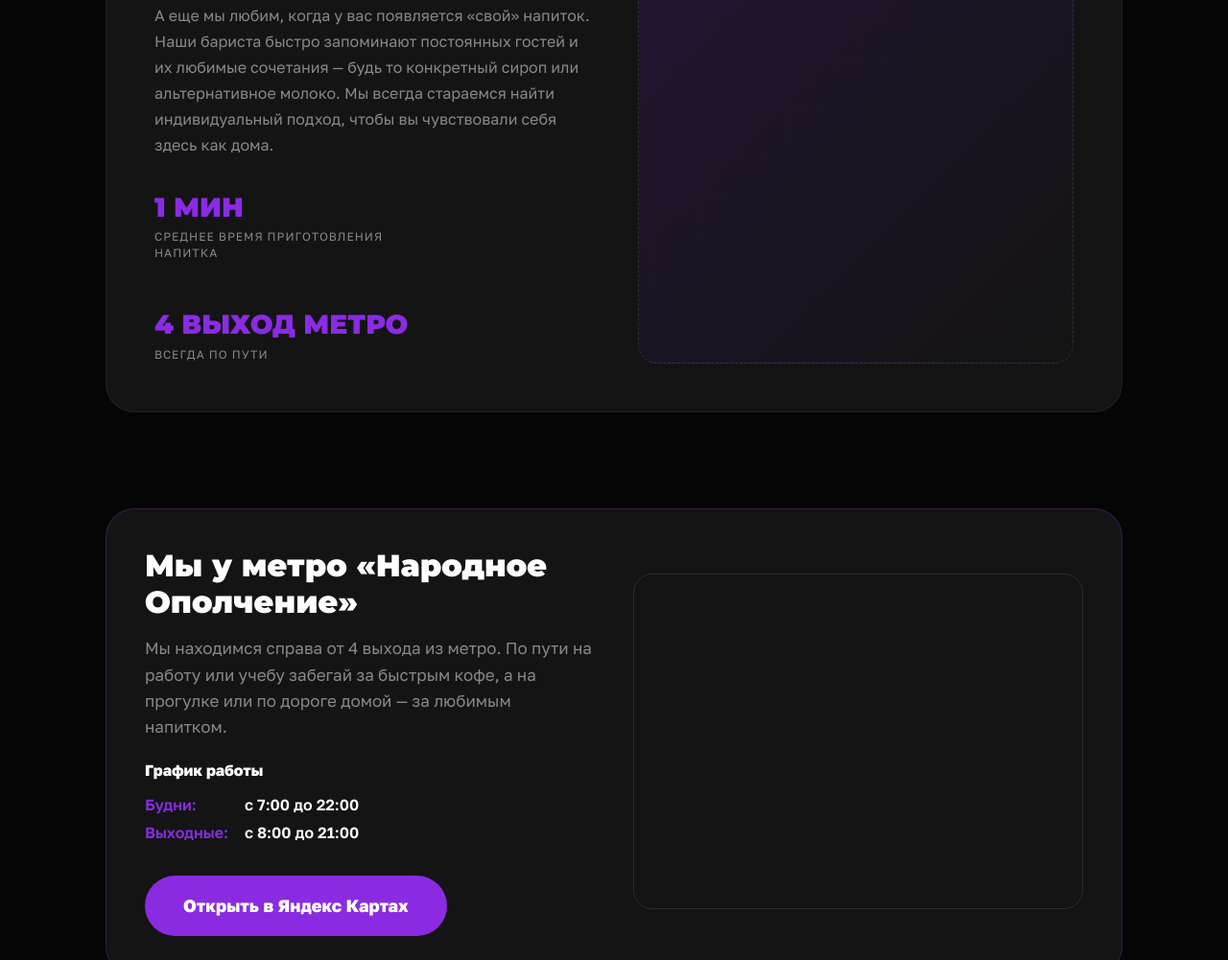
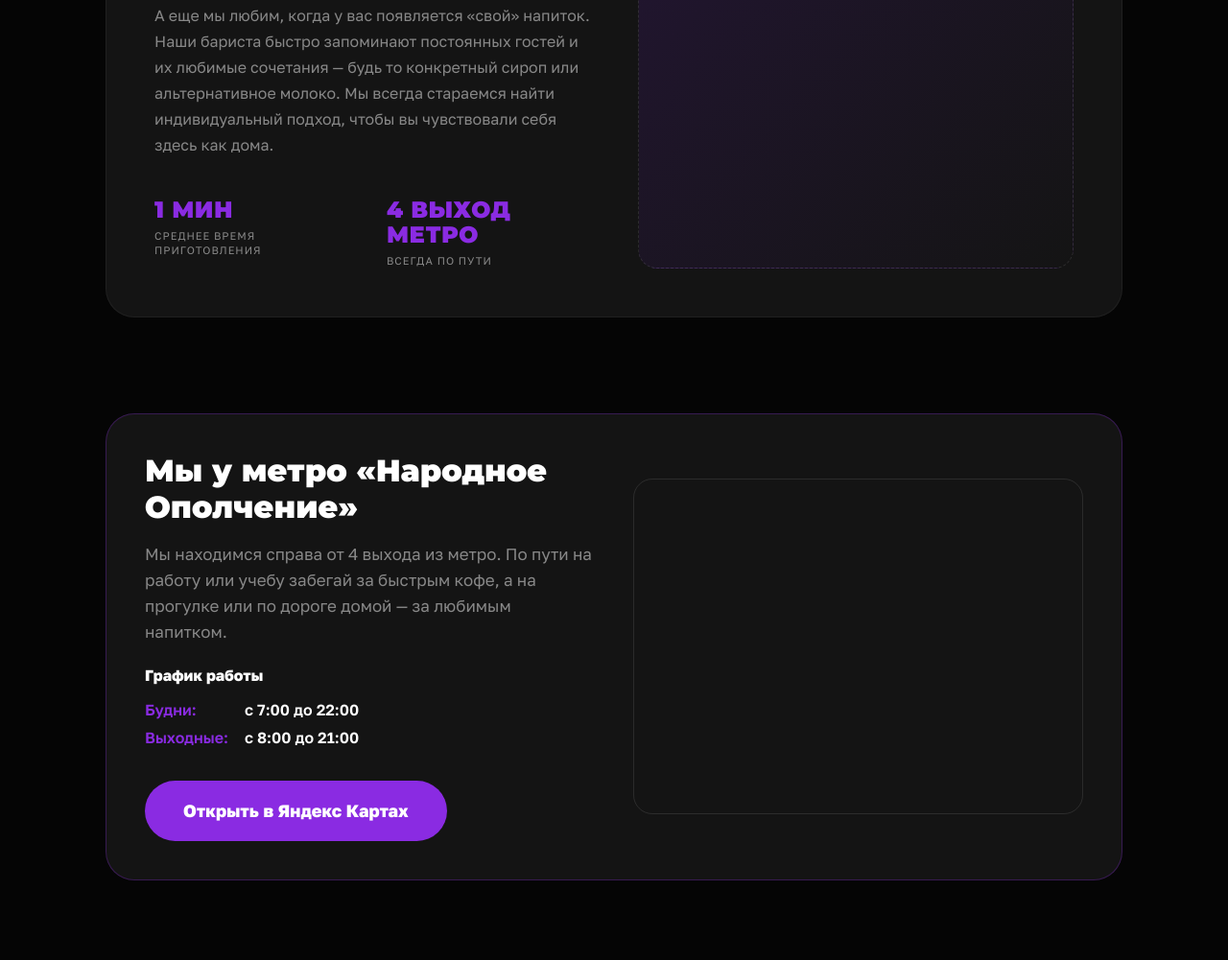
Before and after one commit to blackwitework/sudacoffee, a plain HTML site: page index.html in a window 1280 px wide. Shown: the part 4594-5595 px from the top of the page at 96% size. Drawn offline with Linux system fonts and the light colour scheme.

Commit message:
Update index.html

```diff
--- a/index.html
+++ b/index.html
@@ -78,36 +78,34 @@
         .about-content h2 span { color: var(--accent); }
         .about-content p { color: var(--text-muted); font-size: 16px; line-height: 1.7; margin-bottom: 20px; }
 
-        /* === НОВЫЙ БЛОК СТАТИСТИКИ === */
+        /* === СТАТИСТИКА (Обновлено) === */
         .about-stats {
-            display: flex;
-            flex-direction: row;
-            flex-wrap: wrap;
-            gap: 50px;
-            margin-top: 35px;
+            display: grid;
+            grid-template-columns: repeat(2, 1fr);
+            gap: 30px;
+            margin-top: 40px;
+            align-items: start;
         }
         .stat-item {
             display: flex;
-            flex-direction: column; /* Текст друг под другом */
-            align-items: flex-start;
-            gap: 8px;
-            white-space: normal;
+            flex-direction: column;
+            gap: 6px;
         }
         .stat-item b {
             font-family: 'Montserrat', sans-serif;
-            font-size: 28px; /* Чуть уменьшили, чтобы влезло "4 выход метро" */
+            font-size: 24px;
             font-weight: 900;
             color: var(--accent);
             line-height: 1.1;
             text-transform: uppercase;
+            letter-spacing: 0.5px;
         }
         .stat-item span {
-            font-size: 12px;
+            font-size: 11px;
             color: var(--text-muted);
             text-transform: uppercase;
             letter-spacing: 1px;
             line-height: 1.4;
-            max-width: 250px;
         }
 
         .about-image {
@@ -251,7 +249,7 @@
         }
         @media (max-width: 768px) {
             .nav-links { display: none; }
-            .about-stats { flex-direction: column; gap: 30px; }
+            .about-stats { grid-template-columns: 1fr; gap: 20px; } /* На мобильных в один столбец */
         }
     </style>
 </head>
@@ -419,7 +417,7 @@
                 <div class="about-stats">
                     <div class="stat-item">
                         <b>1 мин</b>
-                        <span>Среднее время приготовления напитка</span>
+                        <span>Среднее время<br>приготовления</span>
                     </div>
                     <div class="stat-item">
                         <b>4 выход метро</b>
```
